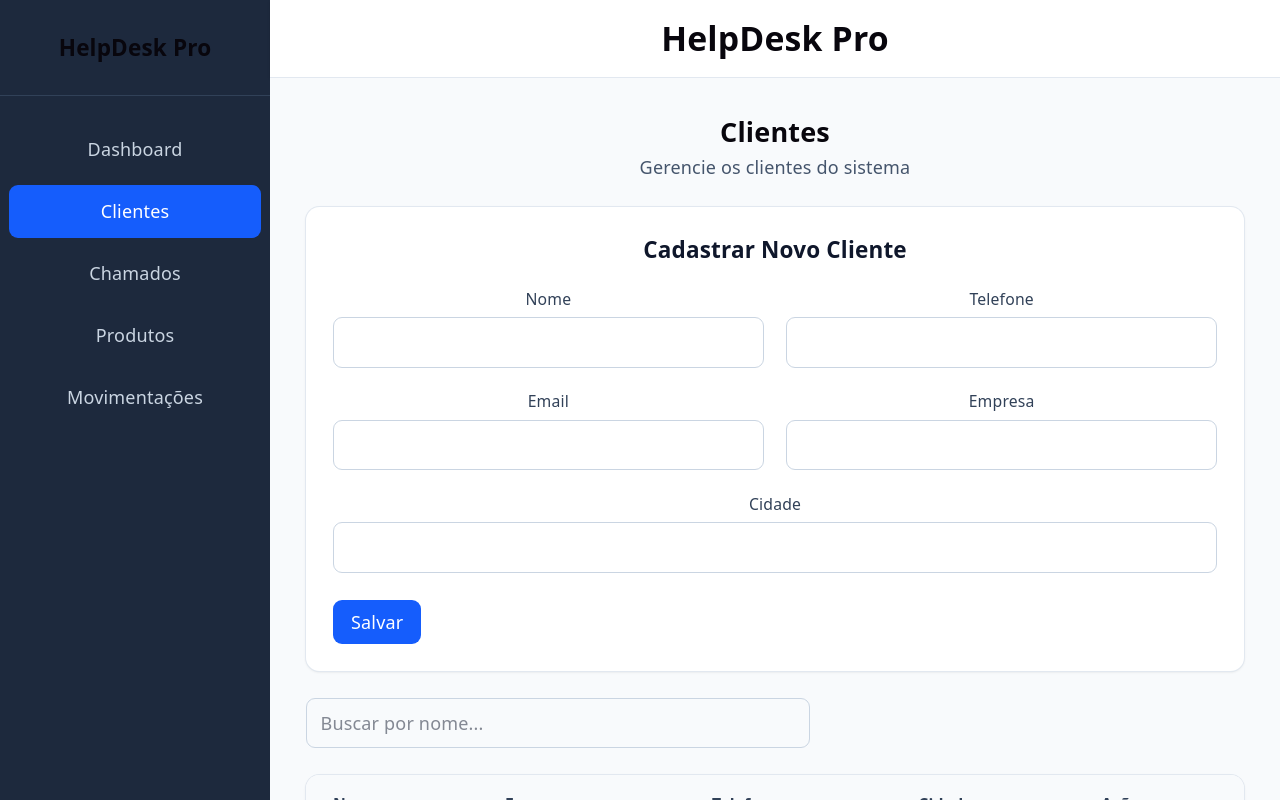
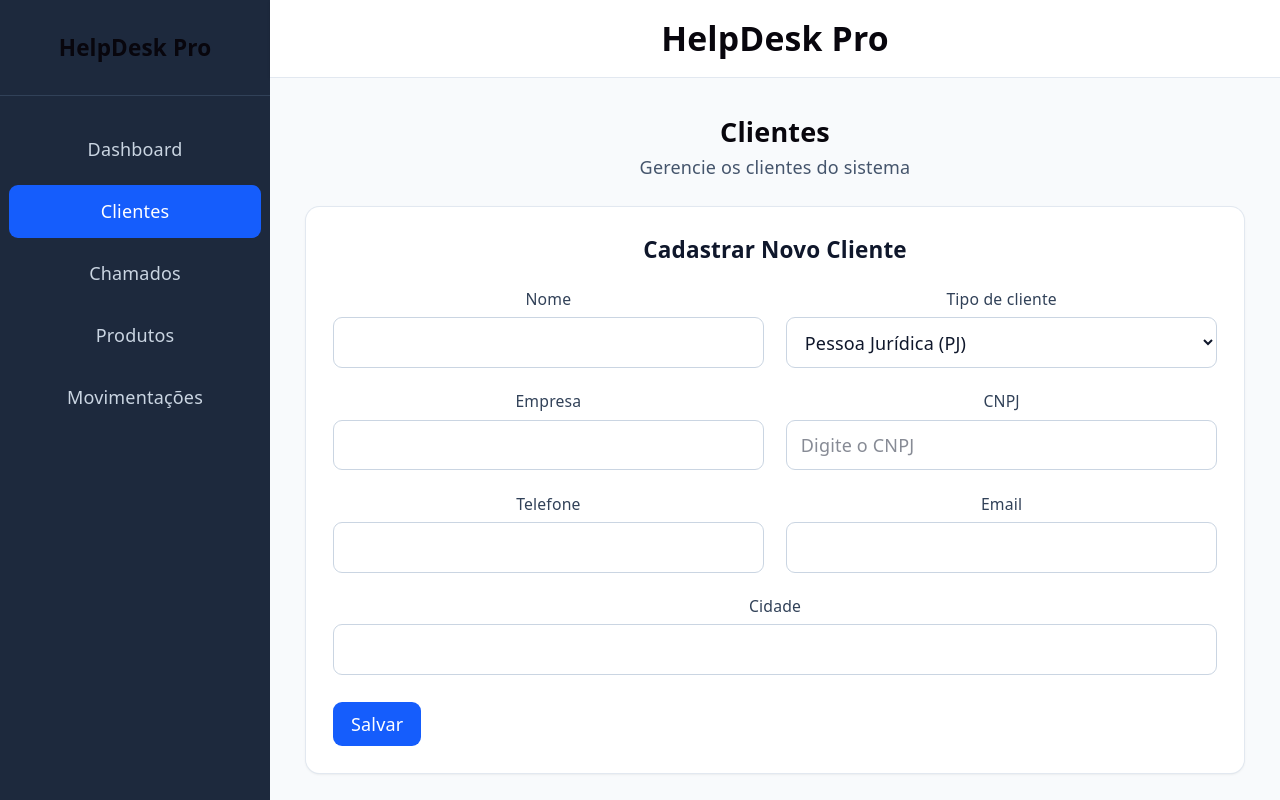
Before and after one commit to danieldosantos/HelpDesk-Pro, a React (Vite) app: page /clientes in a window 1280 px wide. Shown: the top 800 px of the page. Built offline with nearby package versions, Linux system fonts and the light colour scheme.

Commit message:
feat(clientes): adicionar campos CPF/CNPJ e tipo PF/PJ

```diff
--- a/hooks/useClientes.ts
+++ b/hooks/useClientes.ts
@@ -2,6 +2,17 @@ import { useState, useEffect } from 'react';
 import type { Cliente } from '../types/Cliente.ts';
 
 const STORAGE_KEY = 'helpdesk-clientes';
+
+const normalizeCliente = (cliente: Partial<Cliente>): Cliente => ({
+  id: cliente.id ?? Date.now().toString(),
+  nome: cliente.nome ?? '',
+  telefone: cliente.telefone ?? '',
+  email: cliente.email ?? '',
+  empresa: cliente.empresa ?? '',
+  documento: cliente.documento ?? '',
+  tipoCliente: cliente.tipoCliente === 'PF' ? 'PF' : 'PJ',
+  cidade: cliente.cidade ?? '',
+});
 
 export const useClientes = () => {
   const [clientes, setClientes] = useState<Cliente[]>([]);
@@ -9,7 +20,8 @@ export const useClientes = () => {
   useEffect(() => {
     const stored = localStorage.getItem(STORAGE_KEY);
     if (stored) {
-      setClientes(JSON.parse(stored));
+      const parsed = JSON.parse(stored) as Partial<Cliente>[];
+      setClientes(parsed.map(normalizeCliente));
     }
   }, []);
 
--- a/pages/Clientes.tsx
+++ b/pages/Clientes.tsx
@@ -7,23 +7,30 @@ import Input from '../components/ui/Input';
 import Button from '../components/ui/Button';
 import Table from '../components/ui/Table';
 
+const initialFormData: Omit<Cliente, 'id'> = {
+  nome: '',
+  telefone: '',
+  email: '',
+  empresa: '',
+  documento: '',
+  tipoCliente: 'PJ' as const,
+  cidade: '',
+};
+
 const Clientes = () => {
   const { clientes, addCliente, updateCliente, deleteCliente } = useClientes();
   const [searchTerm, setSearchTerm] = useState('');
   const [editingCliente, setEditingCliente] = useState<Cliente | null>(null);
-  const [formData, setFormData] = useState({
-    nome: '',
-    telefone: '',
-    email: '',
-    empresa: '',
-    cidade: '',
-  });
+  const [formData, setFormData] = useState(initialFormData);
   const [loading, setLoading] = useState(false);
   const [message, setMessage] = useState<{ type: 'success' | 'error'; text: string } | null>(null);
 
   const filteredClientes = clientes.filter(cliente =>
     cliente.nome.toLowerCase().includes(searchTerm.toLowerCase())
   );
+
+  const documentoLabel = formData.tipoCliente === 'PF' ? 'CPF' : 'CNPJ';
+  const documentoPlaceholder = formData.tipoCliente === 'PF' ? 'Digite o CPF' : 'Digite o CNPJ';
 
   const showMessage = (type: 'success' | 'error', text: string) => {
     setMessage({ type, text });
@@ -42,13 +49,7 @@ const Clientes = () => {
         addCliente(formData);
         showMessage('success', 'Cliente cadastrado com sucesso!');
       }
-      setFormData({
-        nome: '',
-        telefone: '',
-        email: '',
-        empresa: '',
-        cidade: '',
-      });
+      setFormData(initialFormData);
     } catch (error) {
       showMessage('error', 'Erro ao salvar cliente.');
     } finally {
@@ -63,6 +64,8 @@ const Clientes = () => {
       telefone: cliente.telefone,
       email: cliente.email,
       empresa: cliente.empresa,
+      documento: cliente.documento,
+      tipoCliente: cliente.tipoCliente,
       cidade: cliente.cidade,
     });
   };
@@ -76,13 +79,7 @@ const Clientes = () => {
 
   const handleCancel = () => {
     setEditingCliente(null);
-    setFormData({
-      nome: '',
-      telefone: '',
-      email: '',
-      empresa: '',
-      cidade: '',
-    });
+    setFormData(initialFormData);
   };
 
   return (
@@ -98,7 +95,6 @@ const Clientes = () => {
         </div>
       )}
 
-      {/* Formulário */}
       <Card>
         <h3 className="mb-5 text-xl font-semibold">
           {editingCliente ? 'Editar Cliente' : 'Cadastrar Novo Cliente'}
@@ -109,6 +105,33 @@ const Clientes = () => {
             type="text"
             value={formData.nome}
             onChange={(e) => setFormData({ ...formData, nome: e.target.value })}
+            required
+          />
+          <div>
+            <label className="mb-1.5 block text-sm font-medium text-slate-700">Tipo de cliente</label>
+            <select
+              className="w-full rounded-lg border border-slate-300 px-3 py-2.5 focus:border-blue-500 focus:ring-blue-500"
+              value={formData.tipoCliente}
+              onChange={(e) => setFormData({ ...formData, tipoCliente: e.target.value as 'PF' | 'PJ' })}
+              required
+            >
+              <option value="PJ">Pessoa Jurídica (PJ)</option>
+              <option value="PF">Pessoa Física (PF)</option>
+            </select>
+          </div>
+          <Input
+            label="Empresa"
+            type="text"
+            value={formData.empresa}
+            onChange={(e) => setFormData({ ...formData, empresa: e.target.value })}
+            required
+          />
+          <Input
+            label={documentoLabel}
+            type="text"
+            placeholder={documentoPlaceholder}
+            value={formData.documento}
+            onChange={(e) => setFormData({ ...formData, documento: e.target.value })}
             required
           />
           <Input
@@ -123,13 +146,6 @@ const Clientes = () => {
             type="email"
             value={formData.email}
             onChange={(e) => setFormData({ ...formData, email: e.target.value })}
-            required
-          />
-          <Input
-            label="Empresa"
-            type="text"
-            value={formData.empresa}
-            onChange={(e) => setFormData({ ...formData, empresa: e.target.value })}
             required
           />
           <div className="md:col-span-2">
@@ -154,7 +170,6 @@ const Clientes = () => {
         </form>
       </Card>
 
-      {/* Busca */}
       <div className="flex items-center">
         <div className="flex-1 max-w-md">
           <Input
@@ -166,15 +181,17 @@ const Clientes = () => {
         </div>
       </div>
 
-      {/* Tabela */}
-      <Table headers={['Nome', 'Empresa', 'Telefone', 'Cidade', 'Ações']}>
+      <Table headers={['Nome', 'Tipo', 'Empresa', 'CPF/CNPJ', 'Telefone', 'Email', 'Cidade', 'Ações']}>
         {filteredClientes.map((cliente) => (
           <tr key={cliente.id} className="border-t border-slate-200 hover:bg-slate-50 transition-colors">
             <td className="px-6 py-4 text-sm text-slate-900">{cliente.nome}</td>
+            <td className="px-6 py-4 text-sm text-slate-900">{cliente.tipoCliente}</td>
             <td className="px-6 py-4 text-sm text-slate-900">{cliente.empresa}</td>
+            <td className="px-6 py-4 text-sm text-slate-900">{cliente.documento}</td>
             <td className="px-6 py-4 text-sm text-slate-900">{cliente.telefone}</td>
+            <td className="px-6 py-4 text-sm text-slate-900">{cliente.email}</td>
             <td className="px-6 py-4 text-sm text-slate-900">{cliente.cidade}</td>
-            <td className="px-6 py-4 text-sm space-x-2">
+            <td className="px-6 py-4 text-sm space-x-2 whitespace-nowrap">
               <Button variant="secondary" onClick={() => handleEdit(cliente)} className="text-xs">
                 Editar
               </Button>
@@ -186,7 +203,7 @@ const Clientes = () => {
         ))}
         {filteredClientes.length === 0 && (
           <tr>
-            <td colSpan={5} className="px-6 py-12 text-center text-slate-500">
+            <td colSpan={8} className="px-6 py-12 text-center text-slate-500">
               Nenhum cliente encontrado.
             </td>
           </tr>
--- a/types/Cliente.ts
+++ b/types/Cliente.ts
@@ -1,8 +1,12 @@
+export type TipoCliente = 'PF' | 'PJ';
+
 export interface Cliente {
   id: string;
   nome: string;
   telefone: string;
   email: string;
   empresa: string;
+  documento: string;
+  tipoCliente: TipoCliente;
   cidade: string;
 }
```
